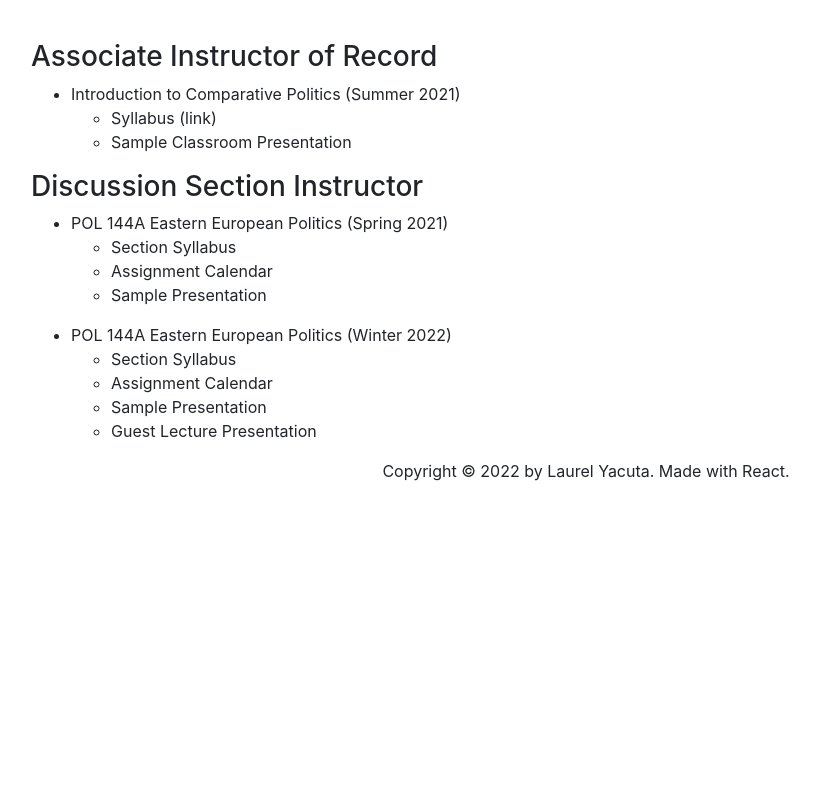
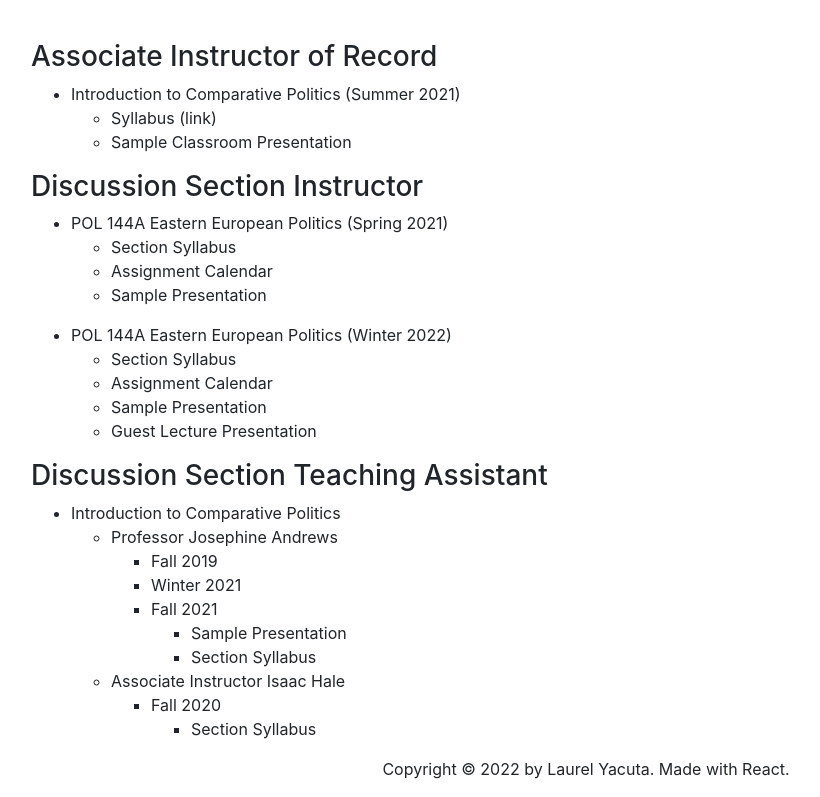
Before and after one commit to laurelyacuta/laurelyacuta.github.io, a React (Create React App) app: page /teaching in a window 1280 px wide. Shown: the part 408-1205 px from the top of the page, without its empty margins (54-874 px from the left). Before the commit the page ends 907 px from the top, so only its background shows below. Built offline with nearby package versions, Linux system fonts and the light colour scheme.

Commit message:
Just some more html

```diff
--- a/src/pages/teaching/index.js
+++ b/src/pages/teaching/index.js
@@ -28,58 +28,55 @@ class Teaching extends Component {
             Below are various links on some supplemental files on courses I teach. My teaching statement can be found here: Teaching Philosophy
           </p>
           <br></br>
-          <h3>
-            Associate Instructor of Record
-          </h3>
+          <h3>Associate Instructor of Record</h3>
           <ul>
-            <li>
-              Introduction to Comparative Politics (Summer 2021)
-            </li>
+            <li>Introduction to Comparative Politics (Summer 2021)</li>
             <ul>
-              <li>
-                Syllabus (link)
-              </li>
-              <li>
-                Sample Classroom Presentation
-              </li>
+              <li>Syllabus (link)</li>
+              <li>Sample Classroom Presentation</li>
             </ul>
           </ul>
-          <h3>
-            Discussion Section Instructor
-          </h3>
+          <h3>Discussion Section Instructor</h3>
           <ul>
-            <li>
-              POL 144A Eastern European Politics (Spring 2021)
-            </li>
+            <li>POL 144A Eastern European Politics (Spring 2021)</li>
             <ul>
-              <li>
-                Section Syllabus
-              </li>
-              <li>
-                Assignment Calendar
-              </li>
-              <li>
-                Sample Presentation
-              </li>
+              <li>Section Syllabus</li>
+              <li>Assignment Calendar</li>
+              <li>Sample Presentation</li>
             </ul>
           </ul>
           <ul>
-            <li>
-              POL 144A Eastern European Politics (Winter 2022)
-            </li>
+            <li>POL 144A Eastern European Politics (Winter 2022)</li>
             <ul>
-              <li>
-                Section Syllabus
-              </li>
-              <li>
-                Assignment Calendar
-              </li>
-              <li>
-                Sample Presentation
-              </li>
-              <li>
-                Guest Lecture Presentation
-              </li>
+              <li>Section Syllabus</li>
+              <li>Assignment Calendar</li>
+              <li>Sample Presentation</li>
+              <li>Guest Lecture Presentation</li>
+            </ul>
+          </ul>
+          <h3>Discussion Section Teaching Assistant</h3>
+          <ul>
+            <li>Introduction to Comparative Politics</li>
+            <ul>
+              <li>Professor Josephine Andrews</li>
+              <ul>
+                <li>Fall 2019</li>
+                <li>Winter 2021</li>
+                <li>Fall 2021</li>
+                <ul>
+                  <li>Sample Presentation</li>
+                  <li>Section Syllabus</li>
+                </ul>
+              </ul>
+            </ul>
+            <ul>
+              <li>Associate Instructor Isaac Hale</li>
+              <ul>
+                <li>Fall 2020</li>
+                <ul>
+                  <li>Section Syllabus</li>
+                </ul>
+              </ul>
             </ul>
           </ul>
         </div>
```
